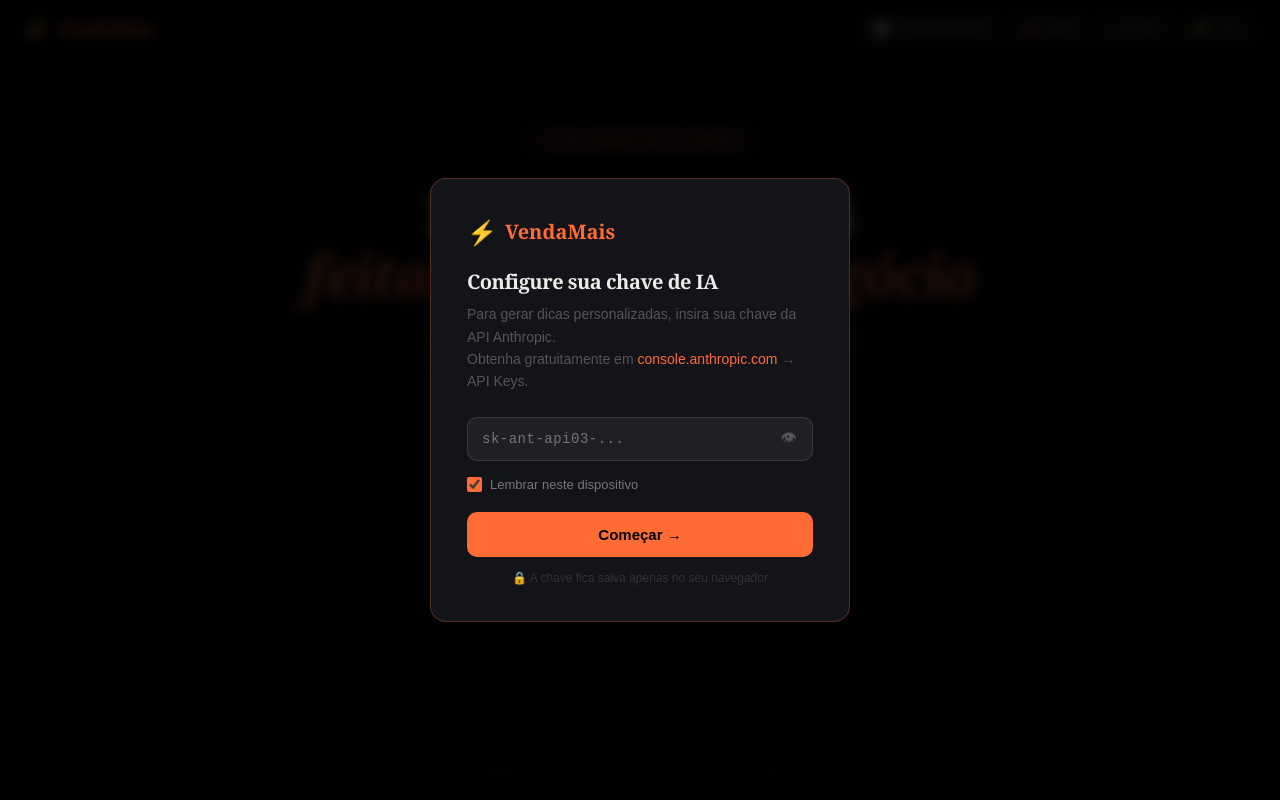
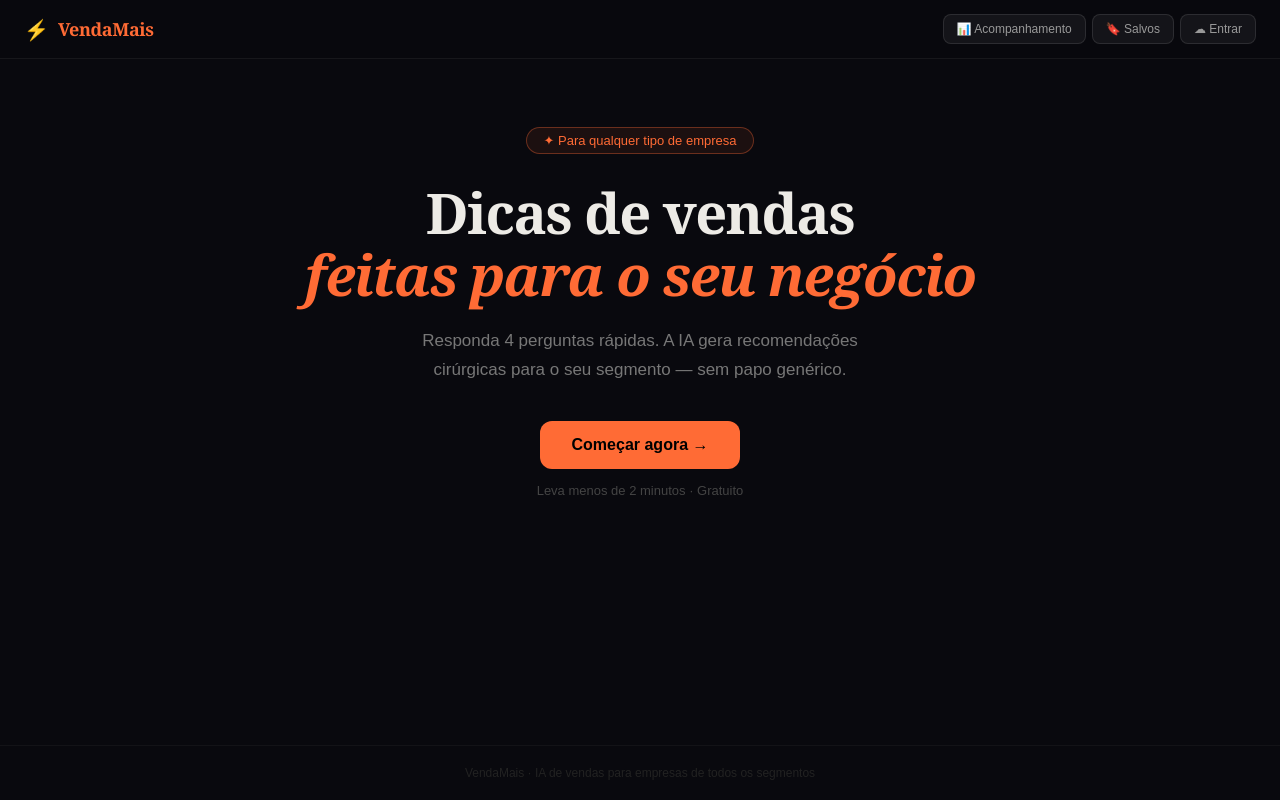
Before and after one commit to aliancamonitoramentoo-web/estrategista-ia-app, a website: page public/index.html in a window 1280 px wide. Drawn offline with nearby package versions, Linux system fonts and the light colour scheme.

Commit message:
Delete API key modal from index.html
Removed API key modal and related JavaScript functionality.

```diff
--- a/public/index.html
+++ b/public/index.html
@@ -172,52 +172,11 @@ footer{text-align:center;padding:20px;color:#222;font-size:12px;font-family:sans
   .result-actions{gap:6px}
 }
 
-/* ── API KEY MODAL ── */
-#apikey-overlay{position:fixed;inset:0;background:rgba(0,0,0,0.85);z-index:300;display:flex;align-items:center;justify-content:center;backdrop-filter:blur(6px)}
-#apikey-box{background:#13131A;border:1px solid rgba(255,107,53,0.3);border-radius:16px;padding:36px;width:100%;max-width:420px;animation:slideDown .3s ease}
-.apikey-logo{display:flex;align-items:center;gap:8px;margin-bottom:20px}
-.apikey-logo span:first-child{font-size:24px}
-.apikey-logo span:last-child{font-size:20px;font-weight:700;color:#FF6B35}
-.apikey-title{font-size:20px;font-weight:700;margin-bottom:8px;letter-spacing:-0.5px}
-.apikey-sub{color:#555;font-size:14px;margin-bottom:24px;font-family:sans-serif;line-height:1.6}
-.apikey-sub a{color:#FF6B35;text-decoration:none}
-.apikey-input-wrap{position:relative;margin-bottom:16px}
-#apikey-input{width:100%;background:rgba(255,255,255,0.05);border:1px solid rgba(255,255,255,0.12);border-radius:10px;padding:13px 44px 13px 14px;color:#EDEBE6;font-size:14px;font-family:monospace;outline:none;letter-spacing:.5px}
-#apikey-input:focus{border-color:rgba(255,107,53,0.5);box-shadow:0 0 0 3px rgba(255,107,53,0.06)}
-#apikey-toggle{position:absolute;right:12px;top:50%;transform:translateY(-50%);background:none;border:none;color:#555;cursor:pointer;font-size:16px;padding:4px}
-#apikey-remember{display:flex;align-items:center;gap:8px;margin-bottom:20px;cursor:pointer;font-family:sans-serif;font-size:13px;color:#777;user-select:none}
-#apikey-remember input{accent-color:#FF6B35;width:15px;height:15px;cursor:pointer}
-#apikey-btn{width:100%;background:#FF6B35;color:#000;border:none;border-radius:10px;padding:14px;font-size:15px;font-weight:700;cursor:pointer;font-family:sans-serif}
-#apikey-error{background:rgba(255,60,60,0.1);border:1px solid rgba(255,60,60,0.25);border-radius:8px;padding:10px 14px;font-size:13px;color:#e88;font-family:sans-serif;margin-bottom:14px;display:none}
-.apikey-hint{font-size:12px;color:#333;font-family:sans-serif;text-align:center;margin-top:14px}
 
 </style>
 </head>
 <body>
 
-
-<!-- ── API KEY MODAL ── -->
-<div id="apikey-overlay">
-  <div id="apikey-box">
-    <div class="apikey-logo"><span>⚡</span><span>VendaMais</span></div>
-    <h2 class="apikey-title">Configure sua chave de IA</h2>
-    <p class="apikey-sub">
-      Para gerar dicas personalizadas, insira sua chave da API Anthropic.<br>
-      Obtenha gratuitamente em <a href="https://console.anthropic.com" target="_blank">console.anthropic.com</a> → API Keys.
-    </p>
-    <div id="apikey-error"></div>
-    <div class="apikey-input-wrap">
-      <input id="apikey-input" type="password" placeholder="sk-ant-api03-..." autocomplete="off" onkeydown="if(event.key==='Enter')saveApiKey()"/>
-      <button id="apikey-toggle" onclick="toggleKeyVisibility()" title="Mostrar/ocultar">👁</button>
-    </div>
-    <label id="apikey-remember">
-      <input type="checkbox" id="apikey-save" checked/>
-      Lembrar neste dispositivo
-    </label>
-    <button id="apikey-btn" onclick="saveApiKey()">Começar →</button>
-    <p class="apikey-hint">🔒 A chave fica salva apenas no seu navegador</p>
-  </div>
-</div>
 
 <!-- ── AUTH MODAL ── -->
 <div class="modal-overlay hidden" id="auth-modal">
@@ -271,7 +230,6 @@ footer{text-align:center;padding:20px;color:#222;font-size:12px;font-family:sans
     <button class="nav-btn" id="btn-saved-nav" onclick="toggleSaved()">🔖 Salvos</button>
     <span class="user-chip hidden" id="user-chip" onclick="doLogout()"></span>
     <button class="nav-btn hidden" id="btn-login-nav" onclick="openAuth()">☁ Entrar</button>
-    <button class="nav-btn" onclick="changeApiKey()" title="Alterar chave da API" style="font-size:11px">🔑 Chave</button>
   </div>
 </header>
 
@@ -405,43 +363,6 @@ footer{text-align:center;padding:20px;color:#222;font-size:12px;font-family:sans
 <footer>VendaMais · IA de vendas para empresas de todos os segmentos</footer>
 
 <script>
-
-// ── API KEY MANAGEMENT ─────────────────────────────────────────────────────
-let RUNTIME_API_KEY = localStorage.getItem("vm_apikey") || "";
-
-(function checkApiKey(){
-  if(RUNTIME_API_KEY && RUNTIME_API_KEY.startsWith("sk-ant-")){
-    document.getElementById("apikey-overlay").style.display="none";
-  }
-})();
-
-function saveApiKey(){
-  const val = document.getElementById("apikey-input").value.trim();
-  const errEl = document.getElementById("apikey-error");
-  if(!val.startsWith("sk-ant-")){
-    errEl.textContent="Chave inválida. Deve começar com sk-ant-...";
-    errEl.style.display="block"; return;
-  }
-  errEl.style.display="none";
-  RUNTIME_API_KEY = val;
-  if(document.getElementById("apikey-save").checked){
-    localStorage.setItem("vm_apikey", val);
-  }
-  document.getElementById("apikey-overlay").style.display="none";
-}
-
-function toggleKeyVisibility(){
-  const input = document.getElementById("apikey-input");
-  const btn = document.getElementById("apikey-toggle");
-  if(input.type==="password"){input.type="text"; btn.textContent="🙈";}
-  else{input.type="password"; btn.textContent="👁";}
-}
-
-// Change API key button in header
-function changeApiKey(){
-  document.getElementById("apikey-input").value = RUNTIME_API_KEY||"";
-  document.getElementById("apikey-overlay").style.display="flex";
-}
 
 // ── DADOS ──────────────────────────────────────────────────────────────────
 const SECTORS=[
```
